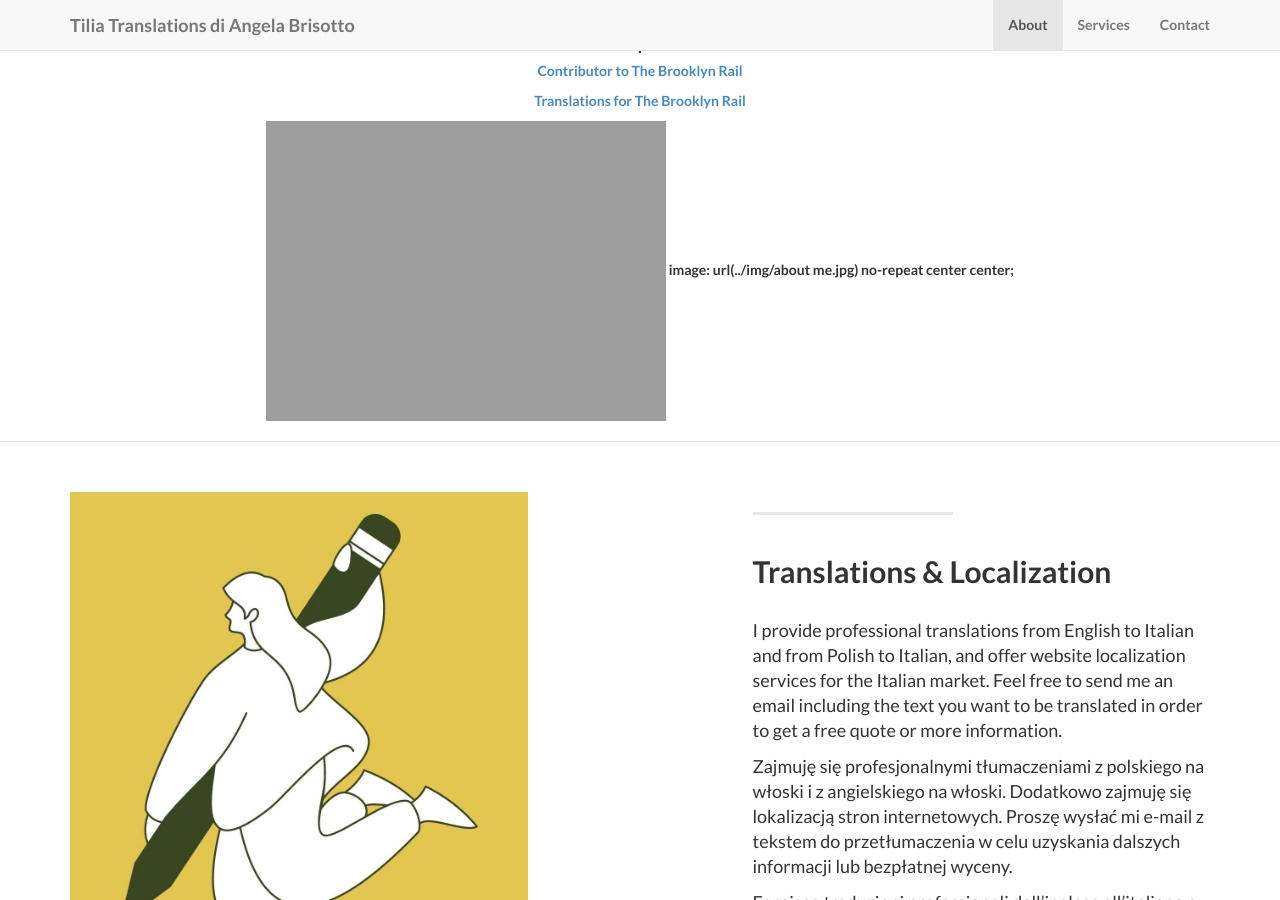
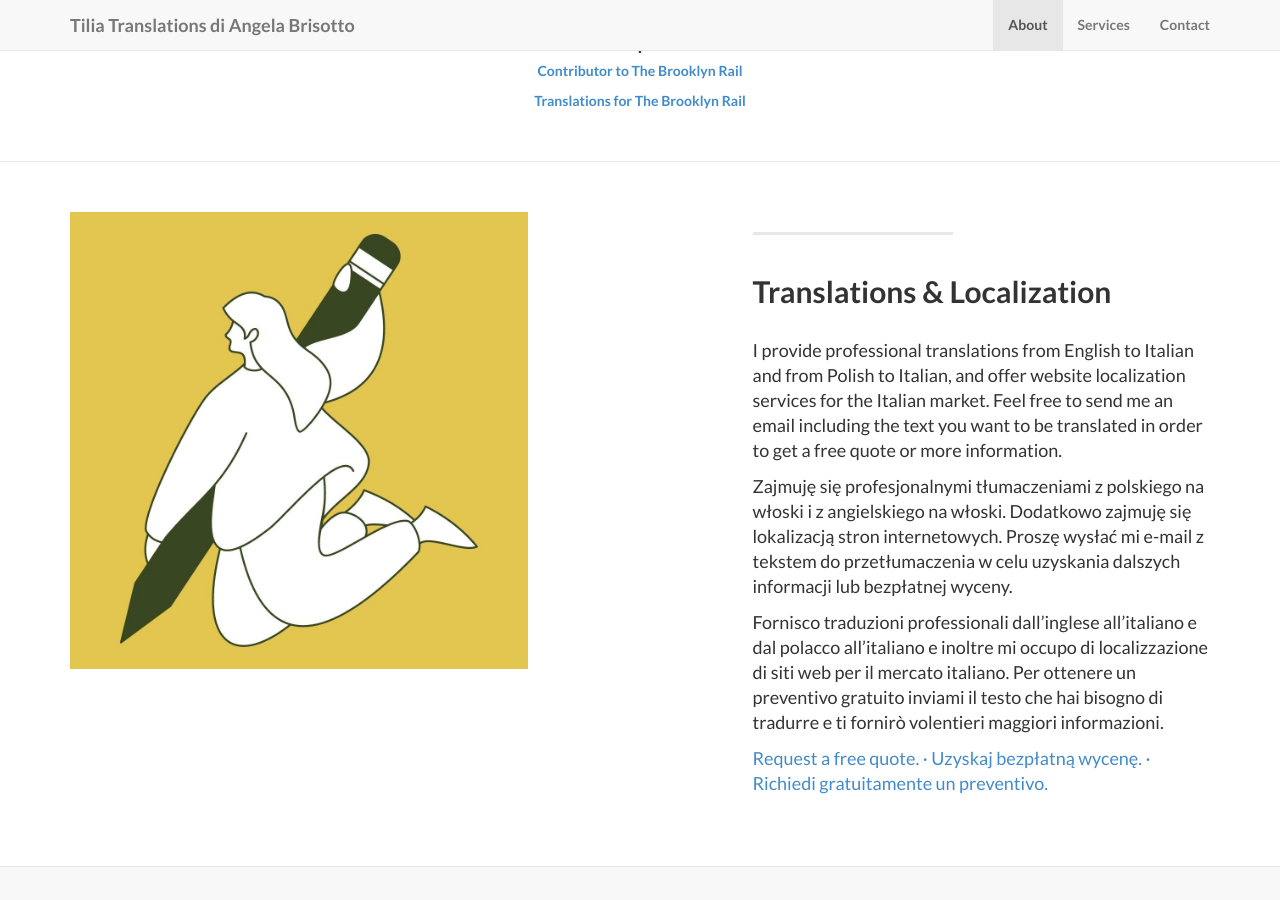
Before and after one commit to angelatiliatranslations/tiliatranslations.github.io, a Jekyll site: the page built from index.html, in a window 1280 px wide and 900 px high, scrolled down 1116 px. Built offline with Jekyll 4.4.1, drawn with Linux system fonts in a browser that asks for light colours.

Commit message:
Update about.html

```diff
--- a/_includes/about.html
+++ b/_includes/about.html
@@ -27,10 +27,6 @@
                     <a href="https://brooklynrail.org/2021/07/art/Giuseppe-Penone-with-Francesca-Pietropaolo-and-Alexis-Dahan">Translations for The Brooklyn Rail</a>
                 </p>
 
-                <img src=”https://tiliatranslations.github.io/img/about me.jpg” align=”center” />
-
-                image: url(../img/about me.jpg) no-repeat center center;
-
                 <br>
 
                 <br/>
```
